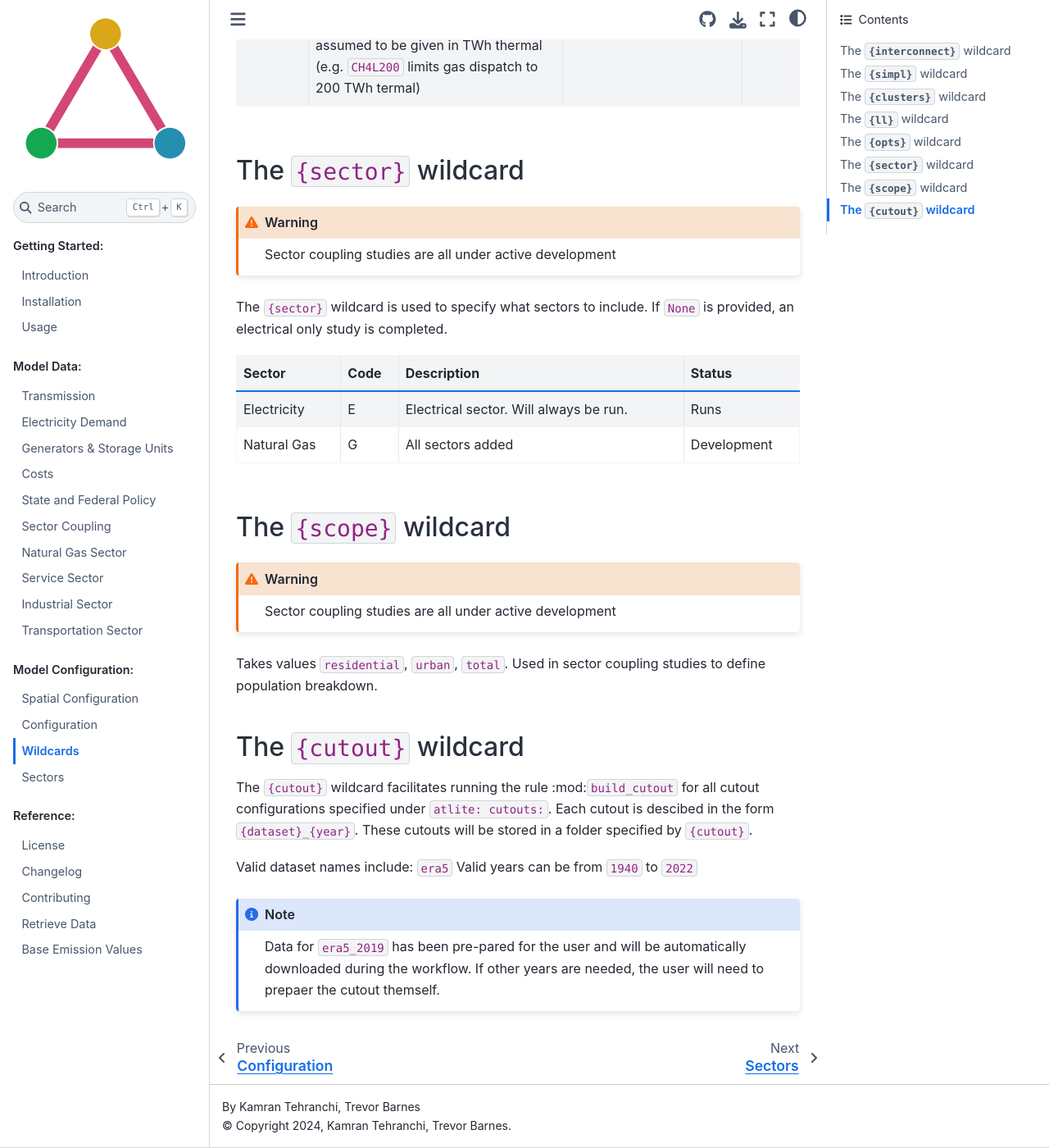
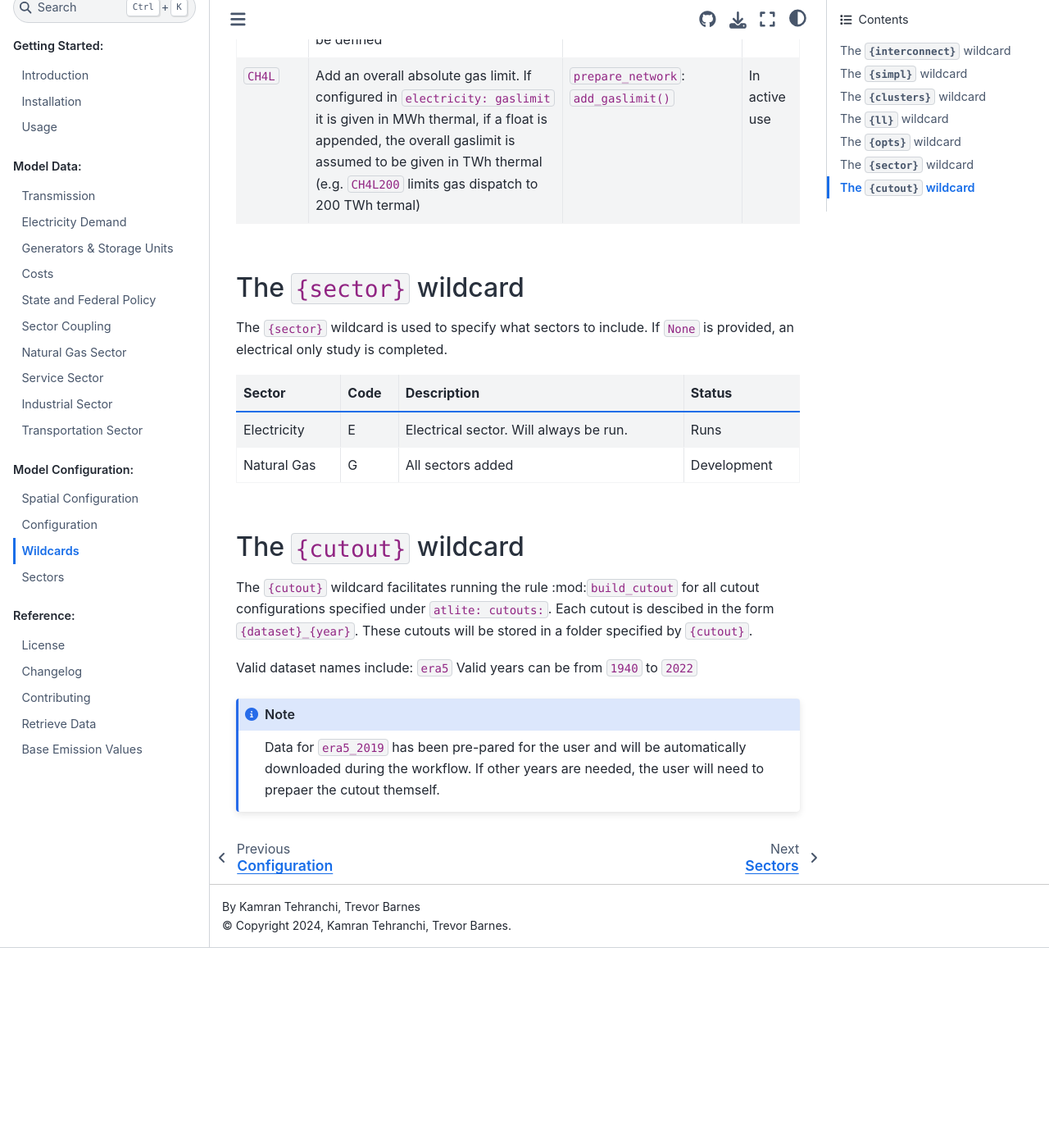
Before and after one commit to PyPSA/pypsa-usa, a Sphinx documentation site: the page built from docs/source/config-wildcards.md, in a window 1280 px wide and 1400 px high, scrolled down 4048 px. Shown: the whole window at 82% size. Built offline with Sphinx 7.4.7 and the Sphinx Book theme 1.1.4, drawn with Linux system fonts in a browser that asks for light colours; after the commit the page ends 5204 px from its top, so only the background shows below that; some of the changed text lies outside the part shown.

Commit message:
tct note in docs

````diff
--- a/docs/source/config-wildcards.md
+++ b/docs/source/config-wildcards.md
@@ -75,6 +75,10 @@
 the state code (eg, TX, CA, MT), pypsa-usa interconnect name (western, eastern, texas, usa),
 or nerc region name.
 
+```{warning}
+TCT Targets can only be used with renewable generators and utility scale batteries in sector studies.
+```
+
 There are currently:
 
 ```{eval-rst}
@@ -84,13 +88,8 @@
    :file: configtables/opts.csv
 ```
 
-
 (sector)=
 ## The `{sector}` wildcard
-
-```{warning}
-Sector coupling studies are all under active development
-```
 
 The `{sector}` wildcard is used to specify what sectors to include. If `None`
 is provided, an electrical only study is completed.
@@ -100,15 +99,6 @@
 | Electricity | E    | Electrical sector. Will always be run.         | Runs        |
 | Natural Gas | G    | All sectors added                              | Development |
 
-(scope)=
-## The `{scope}` wildcard
-
-```{warning}
-Sector coupling studies are all under active development
-```
-
-Takes values `residential`, `urban`, `total`. Used in sector coupling studies to define
-population breakdown.
 
 (cutout_wc)=
 ## The `{cutout}` wildcard
````
